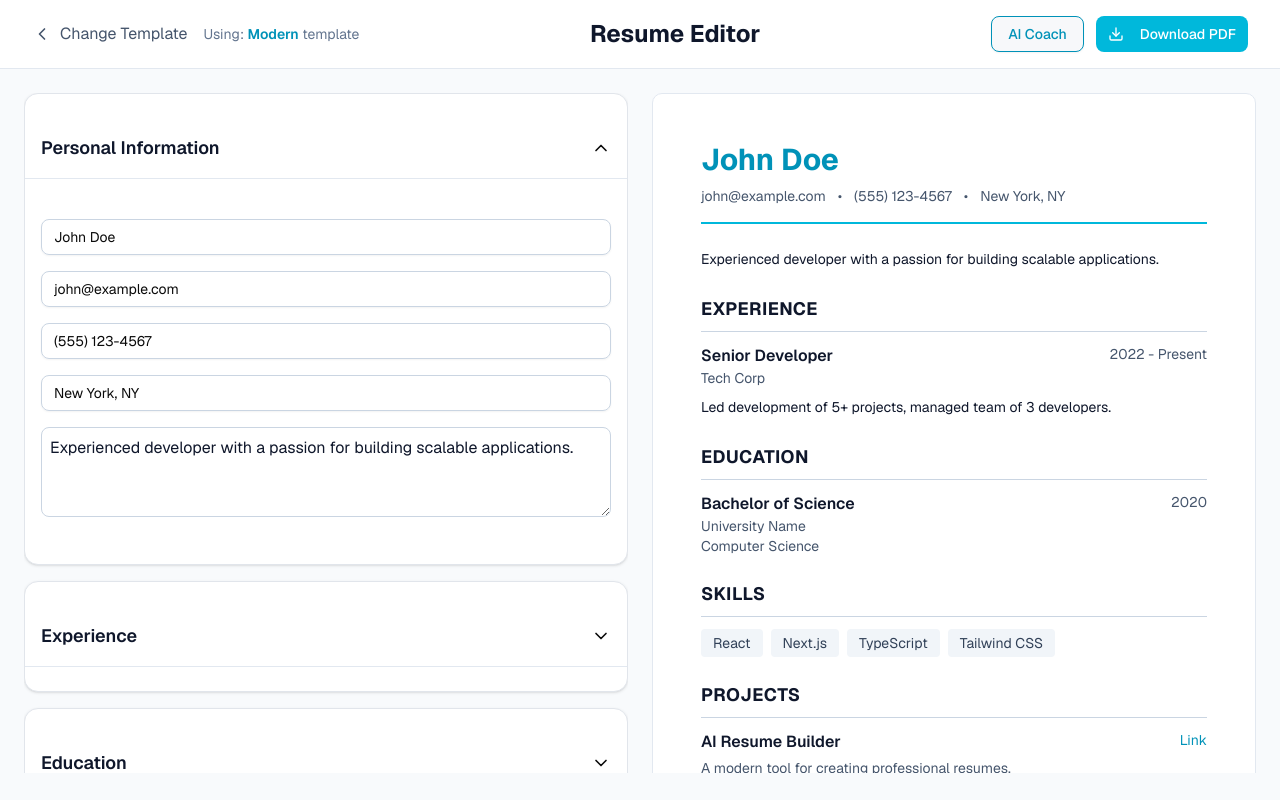
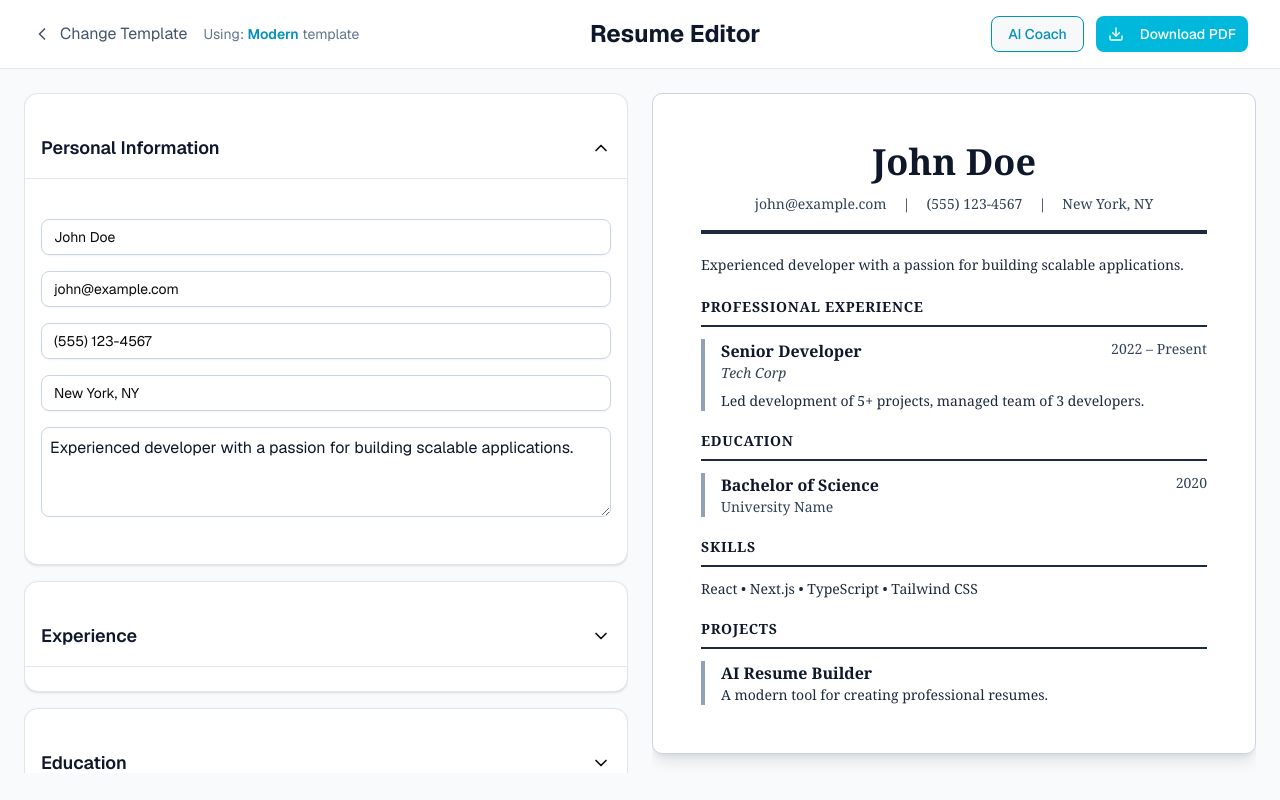
Before and after one commit to Ridhyka/AI-Resume-Builder, a Next.js app: page /editor in a window 1280 px wide. Built offline with nearby package versions, Linux system fonts and the light colour scheme.

Commit message:
feat: redesign resume templates with distinct styles
Introduce Modern, Classic, and Creative templates with unique layouts and designs.

#VERCEL_SKIP

Co-authored-by: Ridhika Shekhawat <180440898+Ridhyka@users.noreply.github.com>

```diff
--- a/components/resume-preview.tsx
+++ b/components/resume-preview.tsx
@@ -5,50 +5,260 @@ import { type Template, getTemplateStyles } from "@/lib/resume-templates"
 export default function ResumePreview({ resume, template = "modern" }: any) {
   const templateStyle = getTemplateStyles(template as Template)
 
-  const getTemplateClasses = () => {
-    switch (template) {
-      case "classic":
-        return {
-          headerBorder: "border-blue-700",
-          headerColor: "text-blue-700",
-          sectionBorder: "border-blue-200",
-          sectionTitle: "text-blue-700",
-          accentBg: "bg-blue-50",
-          skillTag: "bg-blue-100 text-blue-700",
-        }
-      case "creative":
-        return {
-          headerBorder: "border-purple-600",
-          headerColor: "text-purple-600",
-          sectionBorder: "border-purple-200",
-          sectionTitle: "text-purple-600",
-          accentBg: "bg-purple-50",
-          skillTag: "bg-purple-100 text-purple-600",
-        }
-      case "modern":
-      default:
-        return {
-          headerBorder: "border-cyan-500",
-          headerColor: "text-cyan-600",
-          sectionBorder: "border-slate-300",
-          sectionTitle: "text-slate-900",
-          accentBg: "bg-slate-100",
-          skillTag: "bg-slate-100 text-slate-700",
-        }
+  if (template === "sidebar") {
+    return <ModernSidebarTemplate resume={resume} templateStyle={templateStyle} />
+  } else if (template === "creative") {
+    return <CreativeCardTemplate resume={resume} templateStyle={templateStyle} />
+  } else {
+    return <ClassicTraditionalTemplate resume={resume} templateStyle={templateStyle} />
   }
 }
 
-  const styles = getTemplateClasses()
-
+// Modern Sidebar Template - 2 Column Layout
+function ModernSidebarTemplate({ resume, templateStyle }: any) {
   return (
     <div
       id="resume-preview"
-      className={`bg-white rounded-lg border border-slate-200 shadow-lg p-12 space-y-6 print:shadow-none text-slate-900`}
+      className="bg-white rounded-lg border border-slate-200 shadow-lg print:shadow-none grid grid-cols-3 gap-0 min-h-screen"
+    >
+      {/* Left Sidebar */}
+      <div className="bg-cyan-50 p-8 space-y-6 col-span-1 border-r-2 border-cyan-200">
+        {/* Contact Info */}
+        <div>
+          <h2 className="text-cyan-600 text-sm font-bold uppercase tracking-wide mb-3">Contact</h2>
+          <div className="space-y-2 text-sm text-slate-700">
+            {resume.personal.email && <p className="break-all">{resume.personal.email}</p>}
+            {resume.personal.phone && <p>{resume.personal.phone}</p>}
+            {resume.personal.location && <p>{resume.personal.location}</p>}
+          </div>
+        </div>
+
+        {/* Skills */}
+        {resume.skills.length > 0 && (
+          <div>
+            <h2 className="text-cyan-600 text-sm font-bold uppercase tracking-wide mb-3">Skills</h2>
+            <div className="space-y-2">
+              {resume.skills.map((skill: string, i: number) => (
+                <div key={i} className="bg-white px-3 py-2 rounded text-sm text-slate-700 border border-cyan-200">
+                  {skill}
+                </div>
+              ))}
+            </div>
+          </div>
+        )}
+      </div>
+
+      {/* Right Content */}
+      <div className="col-span-2 p-12 space-y-6">
+        {/* Header */}
+        <div className="border-b-3 border-cyan-500 pb-4">
+          <h1 className="text-4xl font-bold text-slate-900">{resume.personal.fullName}</h1>
+          <p className="text-cyan-600 text-sm mt-1">{resume.personal.summary}</p>
+        </div>
+
+        {/* Experience */}
+        {resume.experience.length > 0 && (
+          <div>
+            <h2 className="text-lg font-bold text-slate-900 uppercase tracking-wide mb-4 border-b border-cyan-300 pb-2">
+              Experience
+            </h2>
+            <div className="space-y-4">
+              {resume.experience.map(
+                (exp: any) =>
+                  exp.company && (
+                    <div key={exp.id}>
+                      <div className="flex justify-between">
+                        <div>
+                          <h3 className="font-bold text-slate-900">{exp.position}</h3>
+                          <p className="text-sm text-cyan-600">{exp.company}</p>
+                        </div>
+                        <span className="text-sm text-slate-600">
+                          {exp.startDate} - {exp.endDate}
+                        </span>
+                      </div>
+                      {exp.description && <p className="text-sm text-slate-700 mt-2">{exp.description}</p>}
+                    </div>
+                  ),
+              )}
+            </div>
+          </div>
+        )}
+
+        {/* Education */}
+        {resume.education.length > 0 && (
+          <div>
+            <h2 className="text-lg font-bold text-slate-900 uppercase tracking-wide mb-4 border-b border-cyan-300 pb-2">
+              Education
+            </h2>
+            <div className="space-y-3">
+              {resume.education.map(
+                (edu: any) =>
+                  edu.school && (
+                    <div key={edu.id}>
+                      <div className="flex justify-between">
+                        <div>
+                          <h3 className="font-bold text-slate-900">{edu.degree}</h3>
+                          <p className="text-sm text-cyan-600">{edu.school}</p>
+                        </div>
+                        {edu.graduationYear && <span className="text-sm text-slate-600">{edu.graduationYear}</span>}
+                      </div>
+                    </div>
+                  ),
+              )}
+            </div>
+          </div>
+        )}
+
+        {/* Projects */}
+        {resume.projects.length > 0 && (
+          <div>
+            <h2 className="text-lg font-bold text-slate-900 uppercase tracking-wide mb-4 border-b border-cyan-300 pb-2">
+              Projects
+            </h2>
+            <div className="space-y-3">
+              {resume.projects.map(
+                (proj: any) =>
+                  proj.name && (
+                    <div key={proj.id}>
+                      <h3 className="font-bold text-slate-900">{proj.name}</h3>
+                      {proj.description && <p className="text-sm text-slate-700">{proj.description}</p>}
+                    </div>
+                  ),
+              )}
+            </div>
+          </div>
+        )}
+      </div>
+    </div>
+  )
+}
+
+// Classic Traditional Template - Single Column, Serif Font
+function ClassicTraditionalTemplate({ resume, templateStyle }: any) {
+  return (
+    <div
+      id="resume-preview"
+      className="bg-white rounded-lg border border-slate-300 shadow-lg print:shadow-none p-12 space-y-5 font-serif"
     >
       {/* Header */}
-      <div className={`border-b-2 ${styles.headerBorder} pb-4`}>
-        <h1 className={`text-3xl font-bold ${styles.headerColor}`}>{resume.personal.fullName}</h1>
-        <div className="flex flex-wrap gap-3 text-sm text-slate-600 mt-2">
+      <div className="text-center border-b-4 border-slate-800 pb-4">
+        <h1 className="text-4xl font-bold text-slate-900 font-serif">{resume.personal.fullName}</h1>
+        <div className="flex flex-wrap justify-center gap-4 text-sm text-slate-700 mt-3">
+          {resume.personal.email && <span>{resume.personal.email}</span>}
+          {resume.personal.phone && <span>|</span>}
+          {resume.personal.phone && <span>{resume.personal.phone}</span>}
+          {resume.personal.location && <span>|</span>}
+          {resume.personal.location && <span>{resume.personal.location}</span>}
+        </div>
+      </div>
+
+      {/* Summary */}
+      {resume.personal.summary && (
+        <div>
+          <p className="text-sm leading-relaxed text-justify text-slate-800">{resume.personal.summary}</p>
+        </div>
+      )}
+
+      {/* Experience */}
+      {resume.experience.length > 0 && (
+        <div>
+          <h2 className="text-sm font-bold uppercase tracking-wider text-slate-900 border-b-2 border-slate-800 pb-2">
+            Professional Experience
+          </h2>
+          <div className="space-y-4 mt-3">
+            {resume.experience.map(
+              (exp: any) =>
+                exp.company && (
+                  <div key={exp.id} className="border-l-4 border-slate-400 pl-4">
+                    <div className="flex justify-between">
+                      <div>
+                        <h3 className="font-bold text-slate-900">{exp.position}</h3>
+                        <p className="text-sm text-slate-700 italic">{exp.company}</p>
+                      </div>
+                      <span className="text-sm text-slate-700">
+                        {exp.startDate} – {exp.endDate}
+                      </span>
+                    </div>
+                    {exp.description && <p className="text-sm text-slate-800 mt-2">{exp.description}</p>}
+                  </div>
+                ),
+            )}
+          </div>
+        </div>
+      )}
+
+      {/* Education */}
+      {resume.education.length > 0 && (
+        <div>
+          <h2 className="text-sm font-bold uppercase tracking-wider text-slate-900 border-b-2 border-slate-800 pb-2">
+            Education
+          </h2>
+          <div className="space-y-3 mt-3">
+            {resume.education.map(
+              (edu: any) =>
+                edu.school && (
+                  <div key={edu.id} className="border-l-4 border-slate-400 pl-4">
+                    <div className="flex justify-between">
+                      <div>
+                        <h3 className="font-bold text-slate-900">{edu.degree}</h3>
+                        <p className="text-sm text-slate-700">{edu.school}</p>
+                      </div>
+                      {edu.graduationYear && <span className="text-sm text-slate-700">{edu.graduationYear}</span>}
+                    </div>
+                  </div>
+                ),
+            )}
+          </div>
+        </div>
+      )}
+
+      {/* Skills */}
+      {resume.skills.length > 0 && (
+        <div>
+          <h2 className="text-sm font-bold uppercase tracking-wider text-slate-900 border-b-2 border-slate-800 pb-2">
+            Skills
+          </h2>
+          <p className="text-sm text-slate-800 mt-3">{resume.skills.join(" • ")}</p>
+        </div>
+      )}
+
+      {/* Projects */}
+      {resume.projects.length > 0 && (
+        <div>
+          <h2 className="text-sm font-bold uppercase tracking-wider text-slate-900 border-b-2 border-slate-800 pb-2">
+            Projects
+          </h2>
+          <div className="space-y-3 mt-3">
+            {resume.projects.map(
+              (proj: any) =>
+                proj.name && (
+                  <div key={proj.id} className="border-l-4 border-slate-400 pl-4">
+                    <h3 className="font-bold text-slate-900">{proj.name}</h3>
+                    {proj.description && <p className="text-sm text-slate-800">{proj.description}</p>}
+                  </div>
+                ),
+            )}
+          </div>
+        </div>
+      )}
+    </div>
+  )
+}
+
+// Creative Card Template - Colorful Cards with Gradients
+function CreativeCardTemplate({ resume, templateStyle }: any) {
+  return (
+    <div
+      id="resume-preview"
+      className="bg-gradient-to-br from-purple-50 to-white rounded-lg shadow-lg print:shadow-none p-8 space-y-6"
+    >
+      {/* Header with Gradient */}
+      <div className="bg-gradient-to-r from-purple-600 to-purple-400 text-white rounded-lg p-8 shadow-md">
+        <h1 className="text-5xl font-bold mb-2">{resume.personal.fullName}</h1>
+        {resume.personal.summary && (
+          <p className="text-purple-100 text-lg leading-relaxed">{resume.personal.summary}</p>
+        )}
+        <div className="flex flex-wrap gap-4 mt-4 text-sm text-purple-100">
           {resume.personal.email && <span>{resume.personal.email}</span>}
           {resume.personal.phone && <span>•</span>}
           {resume.personal.phone && <span>{resume.personal.phone}</span>}
@@ -57,137 +267,145 @@ export default function ResumePreview({ resume, template = "modern" }: any) {
         </div>
       </div>
 
-      {/* Summary */}
-      {resume.personal.summary && (
+      {/* Skills - Colorful Tags */}
+      {resume.skills.length > 0 && (
         <div>
-          <p className="text-sm leading-relaxed">{resume.personal.summary}</p>
+          <div className="flex flex-wrap gap-3">
+            {resume.skills.map((skill: string, i: number) => {
+              const colors = [
+                "bg-purple-200 text-purple-900",
+                "bg-pink-200 text-pink-900",
+                "bg-indigo-200 text-indigo-900",
+                "bg-violet-200 text-violet-900",
+              ]
+              return (
+                <span
+                  key={i}
+                  className={`${colors[i % colors.length]} px-4 py-2 rounded-full font-semibold text-sm shadow`}
+                >
+                  {skill}
+                </span>
+              )
+            })}
+          </div>
         </div>
       )}
 
-      {/* Experience */}
+      {/* Experience Cards */}
       {resume.experience.length > 0 && (
         <div>
-          <h2
-            className={`text-lg font-bold uppercase tracking-wide mb-3 border-b ${styles.sectionBorder} pb-2 ${styles.sectionTitle}`}
-          >
-            Experience
-          </h2>
+          <h2 className="text-2xl font-bold text-purple-900 mb-4">Experience</h2>
+          <div className="space-y-3">
             {resume.experience.map(
               (exp: any) =>
                 exp.company && (
-                <div key={exp.id} className="mb-4">
+                  <div
+                    key={exp.id}
+                    className="bg-white rounded-lg p-6 border-l-4 border-purple-500 shadow-md hover:shadow-lg transition"
+                  >
                     <div className="flex justify-between items-start gap-4">
                       <div className="flex-1">
-                      <h3 className="font-semibold">{exp.position}</h3>
-                      <p className="text-sm text-slate-600">{exp.company}</p>
+                        <h3 className="text-lg font-bold text-purple-900">{exp.position}</h3>
+                        <p className="text-purple-600 font-semibold">{exp.company}</p>
                       </div>
-                    <span className="text-sm text-slate-600 whitespace-nowrap">
+                      <span className="text-sm text-slate-600 whitespace-nowrap bg-purple-100 px-3 py-1 rounded-full">
                         {exp.startDate} - {exp.endDate}
                       </span>
                     </div>
-                  {exp.description && <p className="text-sm mt-2 leading-relaxed">{exp.description}</p>}
+                    {exp.description && (
+                      <p className="text-slate-700 mt-3 text-sm leading-relaxed">{exp.description}</p>
+                    )}
                   </div>
                 ),
             )}
           </div>
+        </div>
       )}
 
-      {/* Education */}
+      {/* Education Cards */}
       {resume.education.length > 0 && (
         <div>
-          <h2
-            className={`text-lg font-bold uppercase tracking-wide mb-3 border-b ${styles.sectionBorder} pb-2 ${styles.sectionTitle}`}
-          >
-            Education
-          </h2>
+          <h2 className="text-2xl font-bold text-purple-900 mb-4">Education</h2>
+          <div className="space-y-3">
             {resume.education.map(
               (edu: any) =>
                 edu.school && (
-                <div key={edu.id} className="mb-3">
+                  <div key={edu.id} className="bg-white rounded-lg p-6 border-l-4 border-indigo-500 shadow-md">
                     <div className="flex justify-between items-start gap-4">
-                    <div>
-                      <h3 className="font-semibold">{edu.degree}</h3>
-                      <p className="text-sm text-slate-600">{edu.school}</p>
-                      {edu.field && <p className="text-sm text-slate-600">{edu.field}</p>}
+                      <div className="flex-1">
+                        <h3 className="text-lg font-bold text-purple-900">{edu.degree}</h3>
+                        <p className="text-indigo-600 font-semibold">{edu.school}</p>
+                        {edu.field && <p className="text-slate-700 text-sm">{edu.field}</p>}
                       </div>
-                    {edu.graduationYear && <span className="text-sm text-slate-600">{edu.graduationYear}</span>}
+                      {edu.graduationYear && (
+                        <span className="text-sm bg-indigo-100 px-3 py-1 rounded-full text-indigo-900">
+                          {edu.graduationYear}
+                        </span>
+                      )}
                     </div>
                   </div>
                 ),
             )}
           </div>
-      )}
-
-      {/* Skills */}
-      {resume.skills.length > 0 && (
-        <div>
-          <h2
-            className={`text-lg font-bold uppercase tracking-wide mb-3 border-b ${styles.sectionBorder} pb-2 ${styles.sectionTitle}`}
-          >
-            Skills
-          </h2>
-          <div className="flex flex-wrap gap-2">
-            {resume.skills.map((skill: string, i: number) => (
-              <span key={i} className={`px-3 py-1 ${styles.skillTag} rounded text-sm`}>
-                {skill}
-              </span>
-            ))}
-          </div>
         </div>
       )}
 
-      {/* Projects */}
+      {/* Projects Cards */}
       {resume.projects.length > 0 && (
         <div>
-          <h2
-            className={`text-lg font-bold uppercase tracking-wide mb-3 border-b ${styles.sectionBorder} pb-2 ${styles.sectionTitle}`}
-          >
-            Projects
-          </h2>
+          <h2 className="text-2xl font-bold text-purple-900 mb-4">Projects</h2>
+          <div className="grid grid-cols-1 gap-3">
             {resume.projects.map(
               (proj: any) =>
                 proj.name && (
-                <div key={proj.id} className="mb-3">
+                  <div key={proj.id} className="bg-white rounded-lg p-6 border-l-4 border-pink-500 shadow-md">
                     <div className="flex justify-between items-start gap-4">
-                    <h3 className="font-semibold">{proj.name}</h3>
+                      <div className="flex-1">
+                        <h3 className="text-lg font-bold text-purple-900">{proj.name}</h3>
+                        {proj.description && <p className="text-slate-700 mt-2 text-sm">{proj.description}</p>}
+                      </div>
                       {proj.link && (
                         <a
                           href={proj.link}
                           target="_blank"
                           rel="noopener noreferrer"
-                        className={`${styles.headerColor} text-sm hover:underline`}
+                          className="text-pink-600 font-semibold text-sm hover:underline whitespace-nowrap"
                         >
-                        Link
+                          View
                         </a>
                       )}
                     </div>
-                  {proj.description && <p className="text-sm text-slate-600 mt-1">{proj.description}</p>}
                   </div>
                 ),
             )}
           </div>
+        </div>
       )}
 
-      {/* Certifications */}
+      {/* Certifications Cards */}
       {resume.certifications.length > 0 && (
         <div>
-          <h2
-            className={`text-lg font-bold uppercase tracking-wide mb-3 border-b ${styles.sectionBorder} pb-2 ${styles.sectionTitle}`}
-          >
-            Certifications
-          </h2>
+          <h2 className="text-2xl font-bold text-purple-900 mb-4">Certifications</h2>
+          <div className="grid grid-cols-1 gap-3">
             {resume.certifications.map(
               (cert: any) =>
                 cert.name && (
-                <div key={cert.id} className="mb-2">
+                  <div key={cert.id} className="bg-white rounded-lg p-6 border-l-4 border-violet-500 shadow-md">
                     <div className="flex justify-between items-start gap-4">
-                    <h3 className="font-semibold text-sm">{cert.name}</h3>
-                    {cert.year && <span className="text-sm text-slate-600">{cert.year}</span>}
+                      <div className="flex-1">
+                        <h3 className="font-bold text-purple-900">{cert.name}</h3>
+                        {cert.issuer && <p className="text-violet-600 text-sm">{cert.issuer}</p>}
                       </div>
-                  {cert.issuer && <p className="text-sm text-slate-600">{cert.issuer}</p>}
+                      {cert.year && (
+                        <span className="text-sm bg-violet-100 px-3 py-1 rounded-full text-violet-900">
+                          {cert.year}
+                        </span>
+                      )}
+                    </div>
                   </div>
                 ),
             )}
+          </div>
         </div>
       )}
     </div>
--- a/lib/resume-templates.ts
+++ b/lib/resume-templates.ts
@@ -4,29 +4,32 @@ export const templates = {
   modern: {
     id: "modern",
     name: "Modern",
-    description: "Clean, contemporary design with a focus on readability",
-    preview: "Minimalist layout with cyan accents and modern typography",
+    description: "Clean, contemporary design with sidebar layout",
+    preview: "Minimalist 2-column with cyan accents and modern typography",
     headerColor: "text-cyan-600",
     accentColor: "bg-cyan-50",
     borderColor: "border-cyan-200",
+    layout: "sidebar", // added layout type for different rendering
   },
   classic: {
     id: "classic",
     name: "Classic",
-    description: "Professional, timeless design that never goes out of style",
-    preview: "Traditional layout with blue accents and professional formatting",
-    headerColor: "text-blue-700",
-    accentColor: "bg-blue-50",
-    borderColor: "border-blue-200",
+    description: "Traditional ATS-friendly professional design",
+    preview: "Single column with serif fonts and formal styling",
+    headerColor: "text-slate-900",
+    accentColor: "bg-slate-100",
+    borderColor: "border-slate-400",
+    layout: "traditional", // added layout type for different rendering
   },
   creative: {
     id: "creative",
     name: "Creative",
-    description: "Bold design with visual hierarchy for creative professionals",
-    preview: "Eye-catching layout with purple accents and modern styling",
+    description: "Colorful card-based design for creative professionals",
+    preview: "Vibrant cards with gradients and bold accents",
     headerColor: "text-purple-600",
     accentColor: "bg-purple-50",
-    borderColor: "border-purple-200",
+    borderColor: "border-purple-300",
+    layout: "card", // added layout type for different rendering
   },
 }
 
```
Lines whose indentation alone changed are shown as unchanged.
